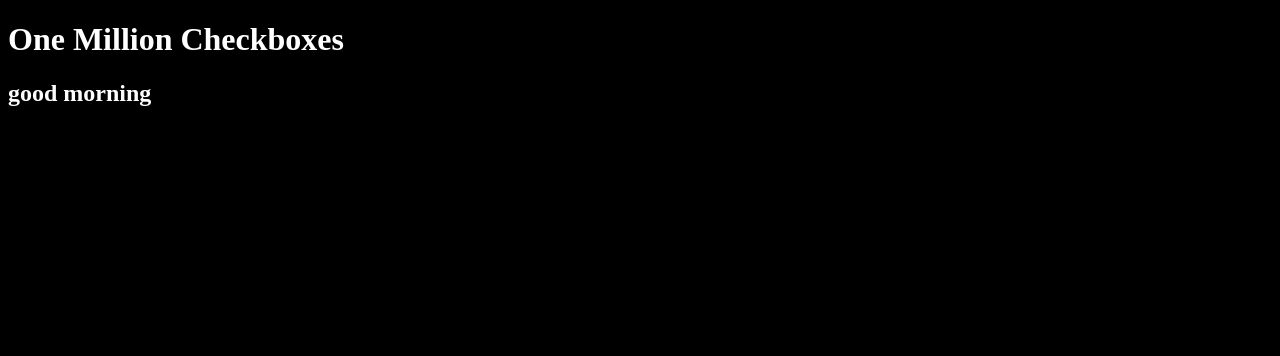
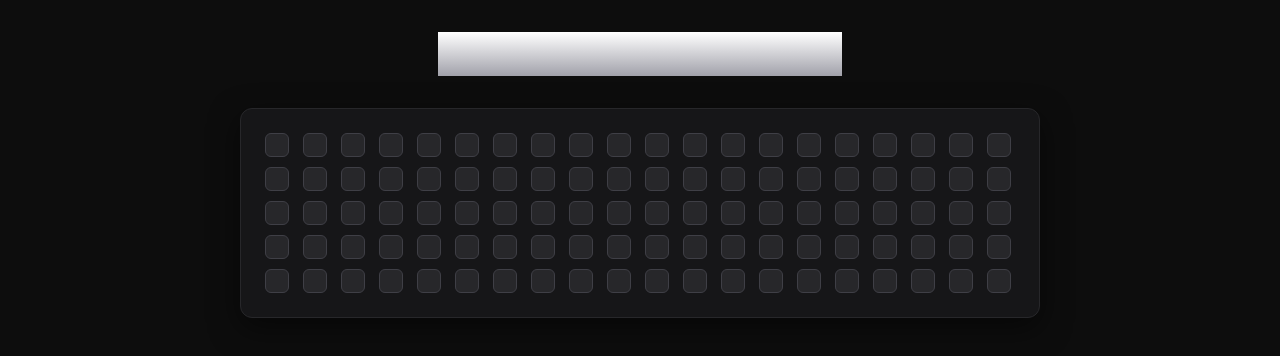
Before and after one commit to Musharafshaik70/one-million-checkboxes, a website: page public/index.html in a window 1280 px wide. Drawn offline with Linux system fonts and the light colour scheme.

Commit message:
feat: add checkbox generation script and dark theme styling

```diff
--- a/public/index.html
+++ b/public/index.html
@@ -3,16 +3,106 @@
     <head>
         <meta charset="UTF-8" />
         <meta name="viewport" content="width=device-width, initial-scale=1.0" />
-        <title>One MIllion Checkboxes</title>
+        <title>One Million Checkboxes</title>
         <style>
+            * {
+                box-sizing: border-box;
+                margin: 0;
+                padding: 0;
+            }
+
             body {
-                background-color: black;
-                color: white;
+                background-color: #0d0d0d;
+                color: #ffffff;
+                font-family: -apple-system, BlinkMacSystemFont, "Segoe UI", Roboto, Helvetica, Arial, sans-serif;
+                min-height: 100vh;
+                display: flex;
+                flex-direction: column;
+                align-items: center;
+                padding: 2rem 1rem;
+            }
+
+            h1 {
+                font-size: 2.25rem;
+                font-weight: 700;
+                margin-bottom: 2rem;
+                text-align: center;
+                letter-spacing: -0.025em;
+                background: linear-gradient(180deg, #ffffff 0%, #a1a1aa 100%);
+                -webkit-background-clip: text;
+                background-clip: border-box;
+                -webkit-text-fill-color: transparent;
+            }
+
+            #container {
+                display: grid;
+                grid-template-columns: repeat(auto-fill, minmax(28px, 1fr));
+                gap: 10px;
+                width: 100%;
+                max-width: 800px;
+                padding: 1.5rem;
+                background-color: #161618;
+                border: 1px solid #27272a;
+                border-radius: 12px;
+                box-shadow: 0 10px 30px rgba(0, 0, 0, 0.5);
+            }
+
+            /* Modern native checkbox styling */
+            input[type="checkbox"] {
+                appearance: none;
+                -webkit-appearance: none;
+                width: 24px;
+                height: 24px;
+                background-color: #27272a;
+                border: 1px solid #3f3f46;
+                border-radius: 6px;
+                cursor: pointer;
+                transition: all 0.15s ease-in-out;
+                display: grid;
+                place-content: center;
+                outline: none;
+            }
+
+            input[type="checkbox"]:hover {
+                background-color: #3f3f46;
+                border-color: #52525b;
+                transform: scale(1.08);
+            }
+
+            input[type="checkbox"]:checked {
+                background-color: #6366f1;
+                border-color: #6366f1;
+            }
+
+            /* Custom checkmark icon inside the checkbox */
+            input[type="checkbox"]:checked::before {
+                content: "";
+                width: 10px;
+                height: 6px;
+                border-left: 2px solid #ffffff;
+                border-bottom: 2px solid #ffffff;
+                transform: rotate(-45deg) translate(1px, -1px);
+            }
+
+            input[type="checkbox"]:focus-visible {
+                box-shadow:
+                    0 0 0 2px #0d0d0d,
+                    0 0 0 4px #6366f1;
             }
         </style>
     </head>
     <body>
         <h1>One Million Checkboxes</h1>
-        <h2>good morning</h2>
+        <div id="container"></div>
+        <script>
+            const container = document.getElementById("container");
+            const CHECKBOX_COUNT = 100;
+
+            new Array(CHECKBOX_COUNT).fill(null).forEach((box, index) => {
+                const input = document.createElement("input");
+                input.type = "checkbox";
+                container.append(input);
+            });
+        </script>
     </body>
 </html>
```
